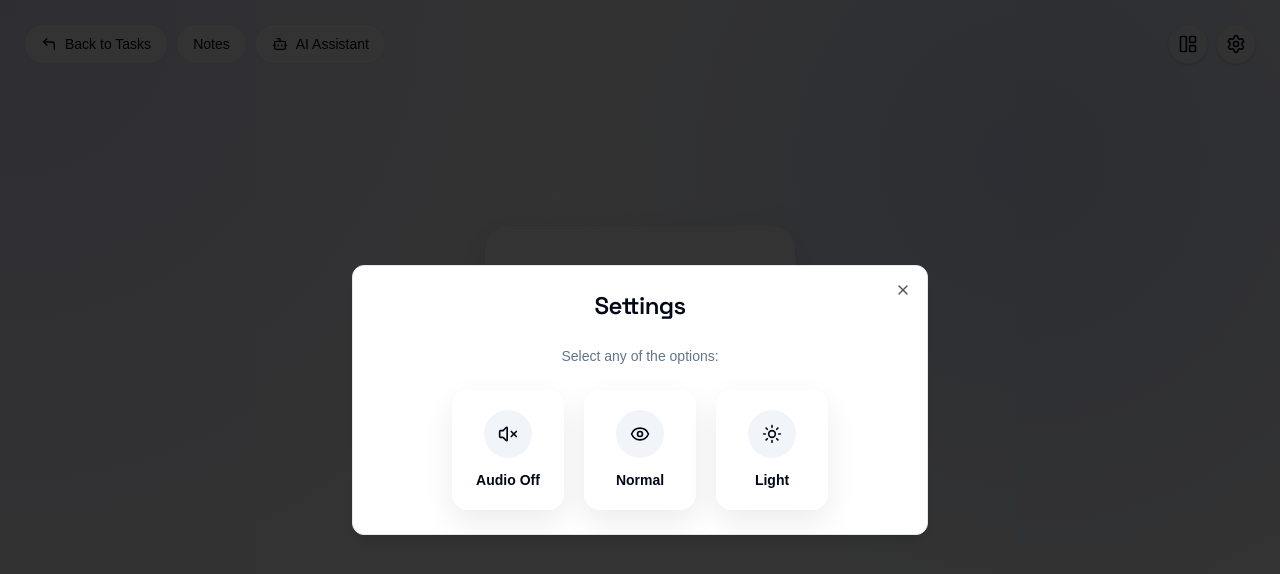
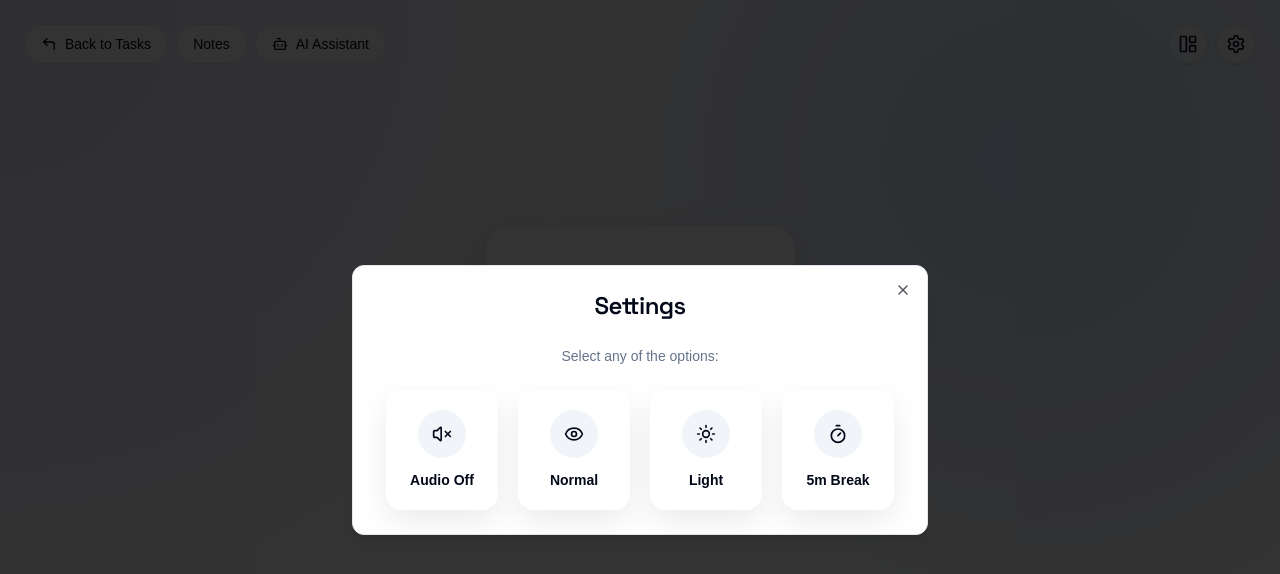
Before and after one commit to hassan-nabil/Dedicora, a Next.js app: page /timer in a window 1280 px wide. Both pictures are taken after a click on the button 1236 px from the left and 44 px from the top of the page. Shown: the top 574 px of the page. Built offline with nearby package versions, Linux system fonts and the light colour scheme; no server answers; a web font is replaced by a local one.

Commit message:
feat: break duration setting with DB sync

```diff
--- a/app/api/settings/route.ts
+++ b/app/api/settings/route.ts
@@ -38,6 +38,7 @@ export async function PUT(request: Request) {
     "theme_mode",
     "preferred_session_duration",
     "daily_goal_minutes",
+    "default_break_minutes",
   ] as const
 
   const updates: Record<string, unknown> = {}
--- a/components/providers/settings-provider.tsx
+++ b/components/providers/settings-provider.tsx
@@ -14,11 +14,13 @@ type SettingsState = {
   audioEnabled: boolean
   colorBlindMode: ColorBlindMode
   themeMode: ThemeMode
+  breakMinutes: number
   settingsOpen: boolean
   sidebarOpen: boolean
   toggleAudio: () => void
   cycleColorBlindMode: () => void
   toggleTheme: () => void
+  cycleBreakMinutes: () => void
   setSettingsOpen: (open: boolean) => void
   setSidebarOpen: (open: boolean) => void
 }
@@ -45,6 +47,7 @@ export function SettingsProvider({
     "normal"
   )
   const [themeMode, setThemeMode] = React.useState<ThemeMode>("light")
+  const [breakMinutes, setBreakMinutes] = React.useState(5)
   const [settingsOpen, setSettingsOpen] = React.useState(false)
   const [sidebarOpen, setSidebarOpen] = React.useState(false)
   const [dbLoaded, setDbLoaded] = React.useState(false)
@@ -63,6 +66,9 @@ export function SettingsProvider({
       if (parsed.themeMode) {
         setThemeMode(parsed.themeMode)
       }
+      if (typeof (parsed as Record<string, unknown>).breakMinutes === "number") {
+        setBreakMinutes((parsed as Record<string, unknown>).breakMinutes as number)
+      }
     } catch {
       // Ignore malformed storage.
     }
@@ -74,11 +80,12 @@ export function SettingsProvider({
     setDbLoaded(true)
     fetch("/api/settings")
       .then((r) => (r.ok ? r.json() : null))
-      .then((data: { audio_enabled?: boolean; color_blind_mode?: string; theme_mode?: string } | null) => {
+      .then((data: { audio_enabled?: boolean; color_blind_mode?: string; theme_mode?: string; default_break_minutes?: number } | null) => {
         if (!data) return
         if (typeof data.audio_enabled === "boolean") setAudioEnabled(data.audio_enabled)
         if (data.color_blind_mode) setColorBlindMode(data.color_blind_mode as ColorBlindMode)
         if (data.theme_mode) setThemeMode(data.theme_mode as ThemeMode)
+        if (typeof data.default_break_minutes === "number") setBreakMinutes(data.default_break_minutes)
       })
       .catch(() => {})
   }, [user, dbLoaded])
@@ -92,6 +99,7 @@ export function SettingsProvider({
       audioEnabled,
       colorBlindMode,
       themeMode,
+      breakMinutes,
     }
     window.localStorage.setItem(STORAGE_KEY, JSON.stringify(payload))
 
@@ -106,11 +114,12 @@ export function SettingsProvider({
             audio_enabled: audioEnabled,
             color_blind_mode: colorBlindMode,
             theme_mode: themeMode,
+            default_break_minutes: breakMinutes,
           }),
         }).catch(() => {})
       }, 1500)
     }
-  }, [audioEnabled, colorBlindMode, themeMode, user])
+  }, [audioEnabled, colorBlindMode, themeMode, breakMinutes, user])
 
   React.useEffect(() => {
     if (typeof document === "undefined") return
@@ -147,16 +156,27 @@ export function SettingsProvider({
     setThemeMode((prev) => (prev === "dark" ? "light" : "dark"))
   }, [])
 
+  const breakOptions = [5, 10, 15, 20] as const
+  const cycleBreakMinutes = React.useCallback(() => {
+    setBreakMinutes((prev) => {
+      const idx = breakOptions.indexOf(prev as typeof breakOptions[number])
+      return breakOptions[(idx + 1) % breakOptions.length]
+    })
+  // eslint-disable-next-line react-hooks/exhaustive-deps
+  }, [])
+
   const value = React.useMemo(
     () => ({
       audioEnabled,
       colorBlindMode,
       themeMode,
+      breakMinutes,
       settingsOpen,
       sidebarOpen,
       toggleAudio,
       cycleColorBlindMode,
       toggleTheme,
+      cycleBreakMinutes,
       setSettingsOpen,
       setSidebarOpen,
     }),
@@ -164,11 +184,13 @@ export function SettingsProvider({
       audioEnabled,
       colorBlindMode,
       themeMode,
+      breakMinutes,
       settingsOpen,
       sidebarOpen,
       toggleAudio,
       cycleColorBlindMode,
       toggleTheme,
+      cycleBreakMinutes,
       setSettingsOpen,
       setSidebarOpen,
     ]
--- a/components/settings-options.tsx
+++ b/components/settings-options.tsx
@@ -1,7 +1,7 @@
 "use client"
 
 import * as React from "react"
-import { Eye, Moon, Sun, Volume2, VolumeX } from "lucide-react"
+import { Eye, Moon, Sun, Timer, Volume2, VolumeX } from "lucide-react"
 
 import { cn } from "@/lib/utils"
 import { useSettings } from "@/components/providers/settings-provider"
@@ -51,9 +51,11 @@ export function SettingsOptions({ className, variant = "grid" }: SettingsOptions
     audioEnabled,
     colorBlindMode,
     themeMode,
+    breakMinutes,
     toggleAudio,
     cycleColorBlindMode,
     toggleTheme,
+    cycleBreakMinutes,
   } = useSettings()
 
   return (
@@ -93,6 +95,12 @@ export function SettingsOptions({ className, variant = "grid" }: SettingsOptions
           <Sun className="h-5 w-5" />
         )}
       </OptionCard>
+      <OptionCard
+        label={`${breakMinutes}m Break`}
+        onClick={cycleBreakMinutes}
+      >
+        <Timer className="h-5 w-5" />
+      </OptionCard>
     </div>
   )
 }
```
